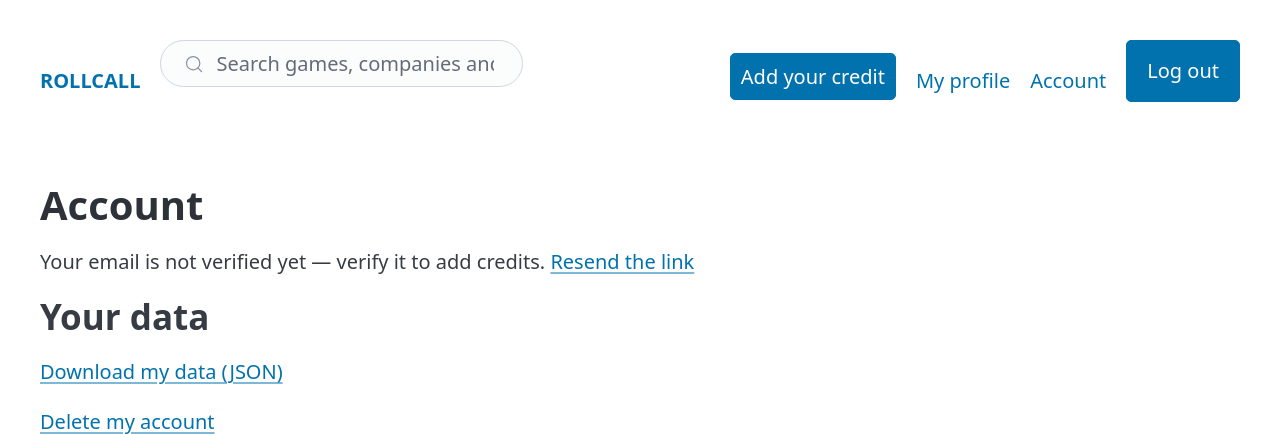
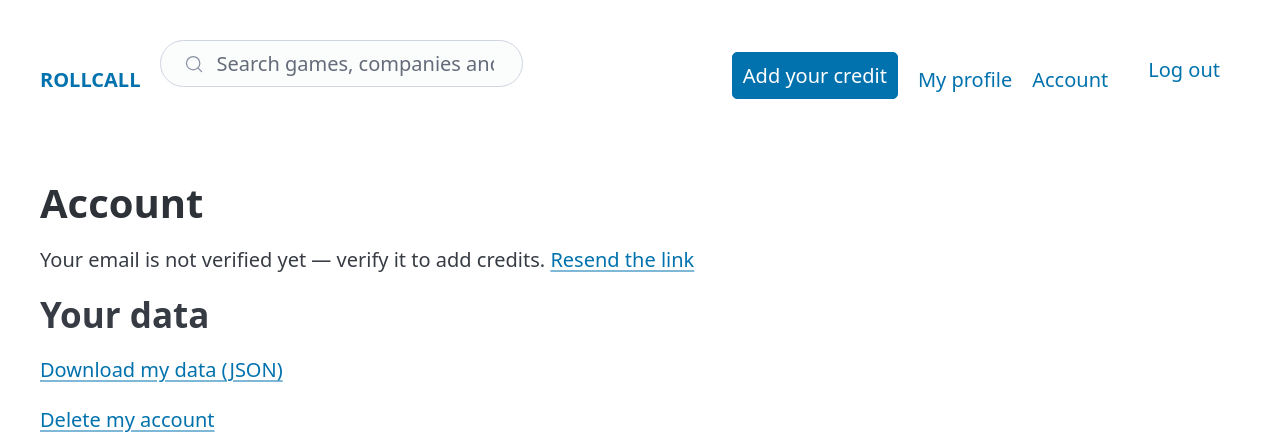
Before and after one commit to Hushcrasher/rollcall, a Django app: page /account/ in a window 1280 px wide. Shown: the top 434 px of the page. Run offline with Django 5.2, Linux system fonts and the light colour scheme; the visitor is signed in with stand-in values (Sample User, id 1); parts of the project's set-up code (start-up, migrations or seed data) failed here and were passed over.

Commit message:
fix(nav): the de-emphasis rule needs attribute-selector specificity to beat Pico's [type=submit]
Co-Authored-By: Claude Fable 5 <noreply@anthropic.com>
Signed-off-by: juliebelzanne <belzannejulie@gmail.com>

```diff
--- a/static/css/app.css
+++ b/static/css/app.css
@@ -9,8 +9,11 @@
 
 /* The classless Pico build has no .outline/.secondary classes, and bare
    buttons default to solid primary — which would make Log out compete with
-   the nav CTA. De-emphasize it to a link-weight control instead. */
-nav form button { background: none; border: none; color: var(--pico-primary); }
+   the nav CTA. De-emphasize it to link weight. The attribute selector is
+   load-bearing: Pico styles this element via [type=submit] (specificity
+   0,1,0), which outranks any pure type-selector chain. Only visible in
+   rendered CSS — no pytest asserts computed styles. */
+nav form button[type=submit] { background: none; border: none; color: var(--pico-primary); }
 .results, .nav-suggest {
   position: absolute; z-index: 100; left: 0; top: 100%;
   min-width: 20rem; max-width: 90vw; max-height: 20rem; overflow-y: auto;
```
